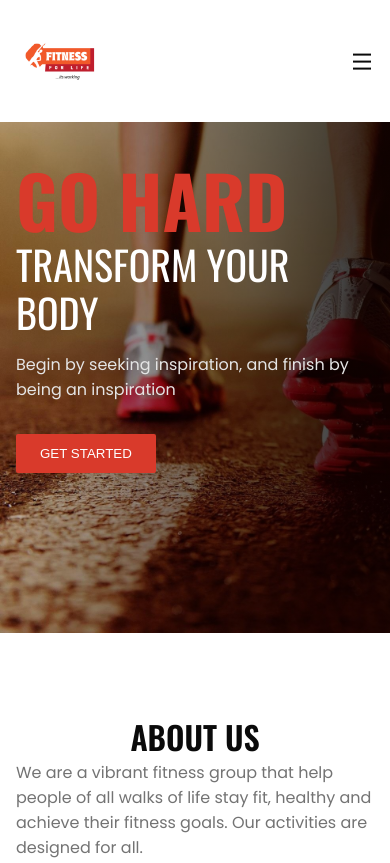
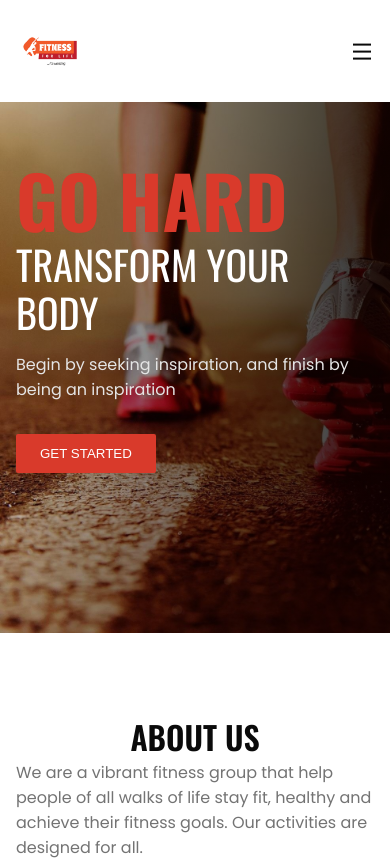
Before and after one commit to iamatinad/fitnessforlifemain, a plain HTML site: page index.html in a window 390 px wide. Shown: the top 863 px of the page. Drawn offline with nearby package versions, Linux system fonts and the light colour scheme.

Commit message:
responsiveness

```diff
--- a/css/nav.css
+++ b/css/nav.css
@@ -20,7 +20,7 @@ nav {
 }
 
 .nav__logo img {
-  max-width: 90px;
+  max-width: 70px;
 }
 
 .nav__menu__btn {
--- a/index.html
+++ b/index.html
@@ -19,7 +19,7 @@
           <div class="nav__header">
             <div class="nav__logo">
               <a href="#"
-                ><img src="assets/logoc.png" alt="Fitness For Life Logo"
+                ><img src="assets/logob.png" alt="Fitness For Life Logo"
               /></a>
             </div>
             <div class="nav__menu__btn" id="menu-btn">
```
